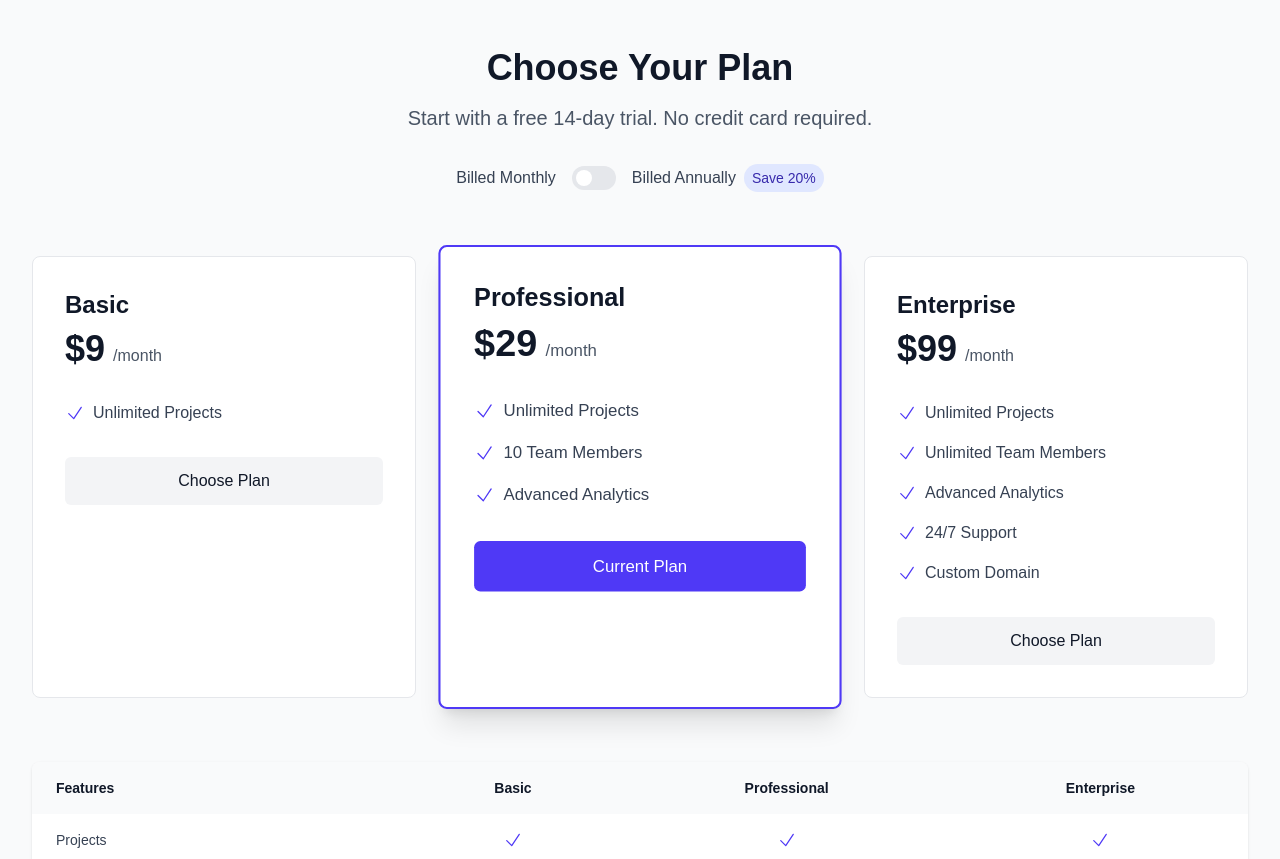
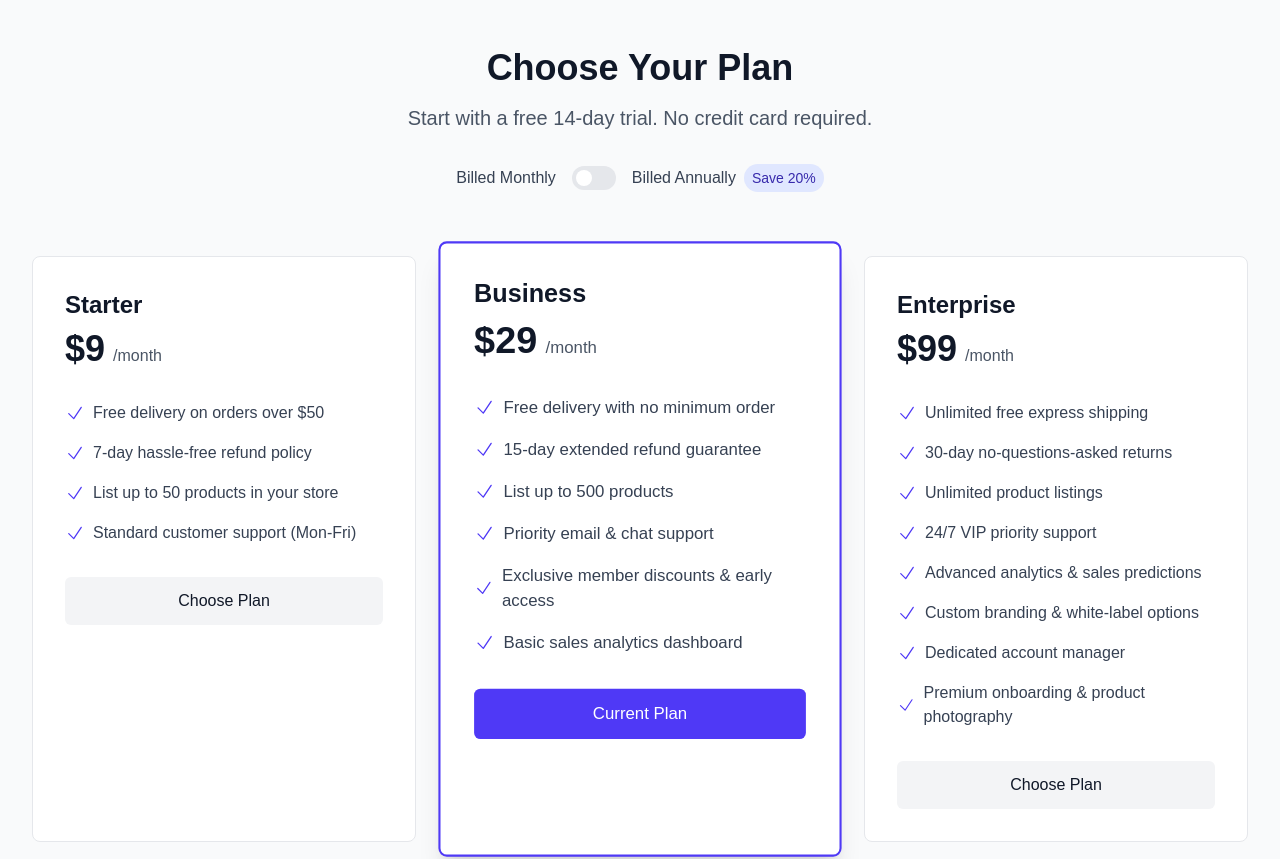
Before and after one commit to cheungJac0104/e-comm-demo, a Next.js app in the folder e-comm-demo/: page /subscription in a window 1280 px wide. Shown: the top 859 px of the page. Built offline with nearby package versions, Linux system fonts and the light colour scheme.

Commit message:
update subscription

```diff
--- a/e-comm-demo/src/app/subscription/page.tsx
+++ b/e-comm-demo/src/app/subscription/page.tsx
@@ -6,17 +6,98 @@ import { CheckIcon } from '@heroicons/react/24/outline';
 const SubscriptionPage = () => {
   const [billingInterval, setBillingInterval] = useState<'monthly' | 'annual'>('monthly');
   const [selectedPlan, setSelectedPlan] = useState('pro');
+  const features_list = ['Free Delivery', 'Refund Policy', 'Product Listings', 'Customer Support', 'Exclusive Deals','Analytics', 'Branding', 'Account Manager', 'Premium Services'];
 
   const plans = {
     monthly: [
-      { id: 'basic', name: 'Basic', price: 9, features: ['Projects'], features_description: [' Unlimited Projects'] },
-      { id: 'pro', name: 'Professional', price: 29, features: ['Projects', 'Team Members', 'Analytics'], features_description: ['Unlimited Projects', '10 Team Members', 'Advanced Analytics'] },
-      { id: 'enterprise', name: 'Enterprise', price: 99, features: ['Projects', 'Team Members', 'Analytics', 'Support', 'Custom Domain'], features_description: ['Unlimited Projects', 'Unlimited Team Members', 'Advanced Analytics', '24/7 Support', 'Custom Domain'] }
+        {
+          id: 'basic',
+          name: 'Starter',
+          price: 9,
+          features: features_list.slice(0, 4),
+          features_description: [
+            'Free delivery on orders over $50',
+            '7-day hassle-free refund policy',
+            'List up to 50 products in your store',
+            'Standard customer support (Mon-Fri)'
+          ]
+        },
+        {
+          id: 'pro',
+          name: 'Business',
+          price: 29,
+          features: features_list.slice(0, 6),
+          features_description: [
+            'Free delivery with no minimum order',
+            '15-day extended refund guarantee',
+            'List up to 500 products',
+            'Priority email & chat support',
+            'Exclusive member discounts & early access',
+            'Basic sales analytics dashboard'
+          ]
+        },
+        {
+          id: 'enterprise',
+          name: 'Enterprise',
+          price: 99,
+          features: features_list,
+          features_description: [
+            'Unlimited free express shipping',
+            '30-day no-questions-asked returns',
+            'Unlimited product listings',
+            '24/7 VIP priority support',
+            'Advanced analytics & sales predictions',
+            'Custom branding & white-label options',
+            'Dedicated account manager',
+            'Premium onboarding & product photography'
+          ]
+        }
+
     ],
-    annual: [
-      { id: 'basic', name: 'Basic', price: 90, features: ['Projects'], features_description: ['Unlimited Projects'] },
-      { id: 'pro', name: 'Professional', price: 290, features: ['Projects', 'Team Members', 'Analytics'], features_description: ['Unlimited Projects', 'Unlimited Team Members', 'Advanced Analytics'] },
-      { id: 'enterprise', name: 'Enterprise', price: 990, features: ['Projects', 'Team Members', 'Analytics', 'Support', 'Custom Domain'], features_description: ['Unlimited Projects', 'Unlimited Team Members', 'Advanced Analytics', '24/7 Support', 'Custom Domain'] }
+    annual:
+    [
+      {
+        id: 'basic',
+        name: 'Starter',
+        price: 9,
+        features: features_list.slice(0, 4),
+        features_description: [
+          'Free delivery on orders over $50',
+          '7-day hassle-free refund policy',
+          'List up to 50 products in your store',
+          'Standard customer support (Mon-Fri)'
+        ]
+      },
+      {
+        id: 'pro',
+        name: 'Business',
+        price: 29,
+        features: features_list.slice(0, 6),
+        features_description: [
+          'Free delivery with no minimum order',
+          '15-day extended refund guarantee',
+          'List up to 500 products',
+          'Priority email & chat support',
+          'Exclusive member discounts & early access',
+          'Basic sales analytics dashboard'
+        ]
+      },
+      {
+        id: 'enterprise',
+        name: 'Enterprise',
+        price: 99,
+        features: features_list,
+        features_description: [
+          'Unlimited free express shipping',
+          '30-day no-questions-asked returns',
+          'Unlimited product listings',
+          '24/7 VIP priority support',
+          'Advanced analytics & sales predictions',
+          'Custom branding & white-label options',
+          'Dedicated account manager',
+          'Premium onboarding & product photography'
+        ]
+      }
     ]
   };
 
@@ -103,7 +184,7 @@ const SubscriptionPage = () => {
               </tr>
             </thead>
             <tbody className="divide-y divide-gray-200">
-              {['Projects', 'Team Members', 'Analytics', 'Support', 'Custom Domain'].map((feature) => (
+              {features_list.map((feature) => (
                 <tr key={feature}>
                   <td className="px-6 py-4 text-sm text-gray-700">{feature}</td>
                   {plans[billingInterval].map((plan) => (
```
